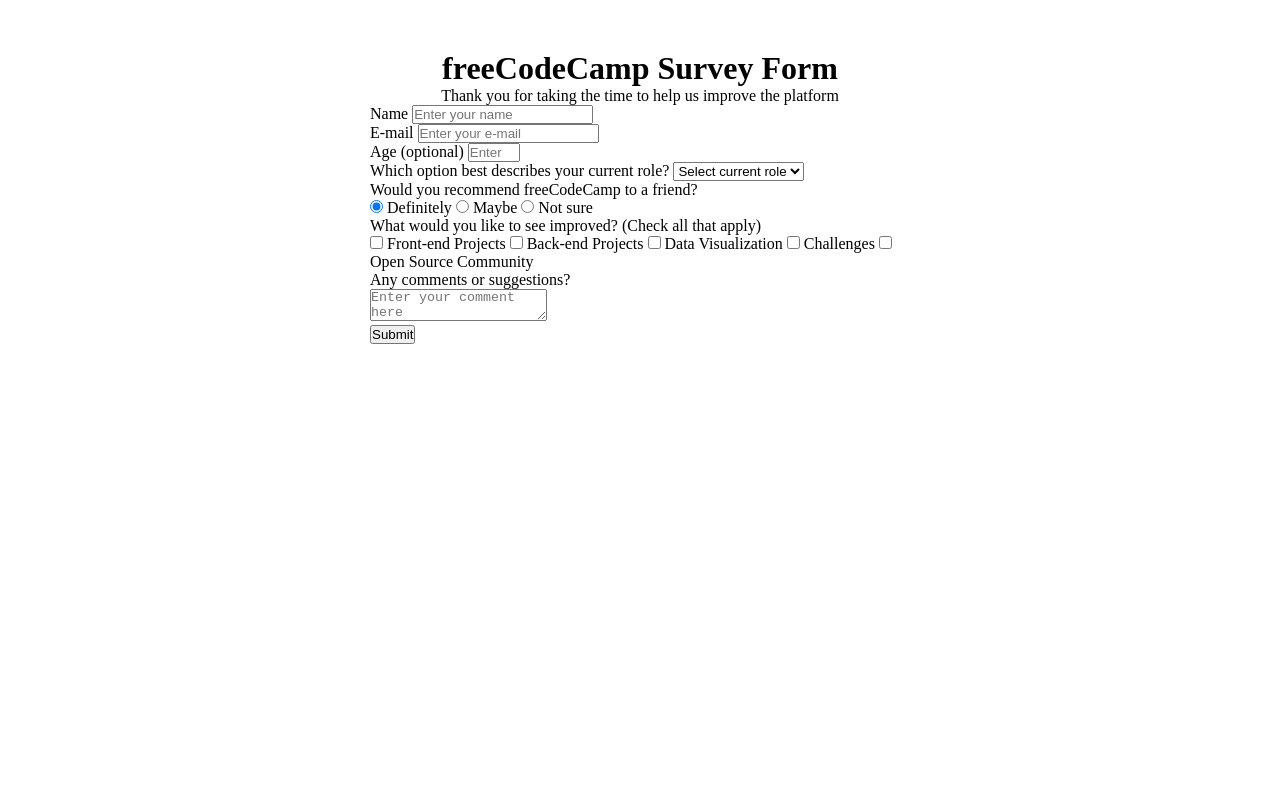
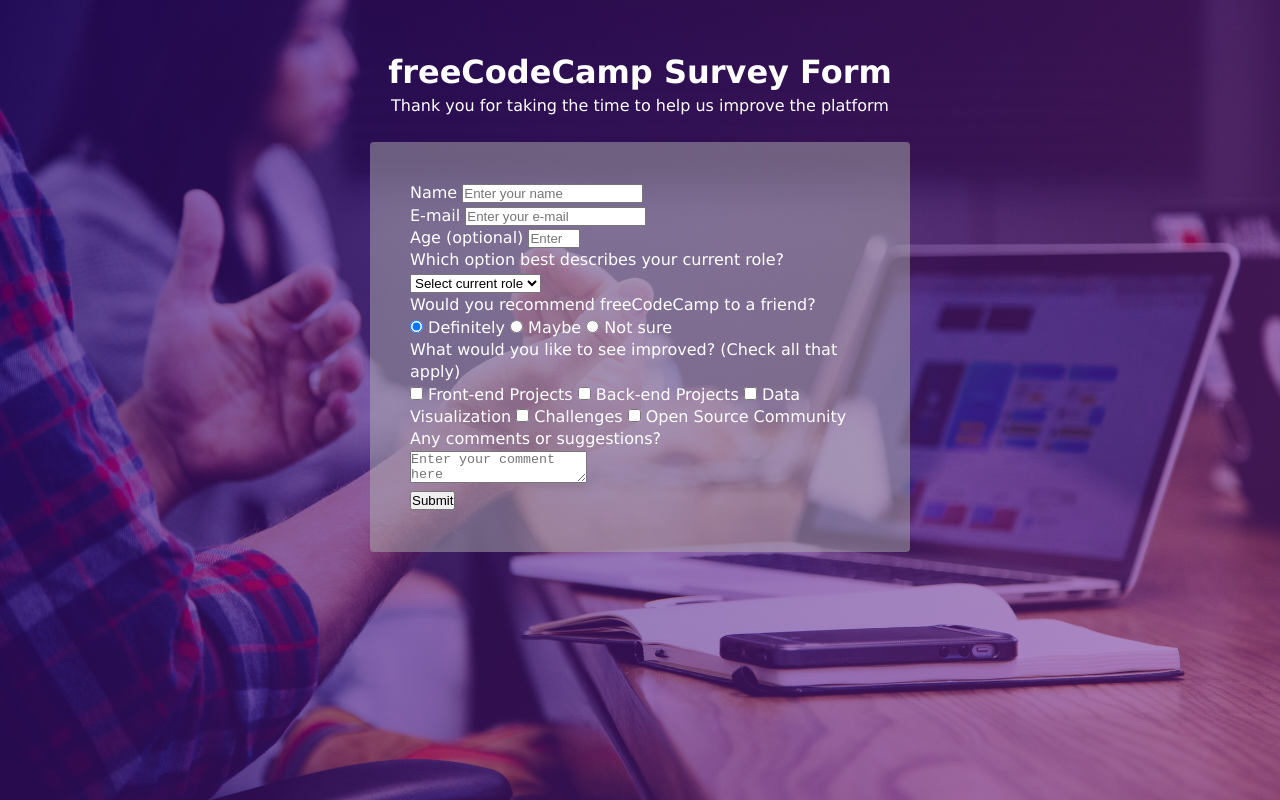
Before and after one commit to andishaa/survey-form, a plain HTML site: page index.html in a window 1280 px wide. Drawn offline with Linux system fonts and the light colour scheme.

Commit message:
Add background cover image and some basic body styles

```diff
--- a/style.css
+++ b/style.css
@@ -1,3 +1,8 @@
+:root {
+    --dark-grey-color: rgb(92, 92, 92);
+    --white-color: #fff;
+}
+
 * {
     box-sizing: border-box;
     margin: 0;
@@ -8,6 +13,7 @@
     height: 100vh;
 }
 
+/* a workaround for making the background image fixed on mobile devices */
 body::before {
     content: '';
     position: fixed;
@@ -16,6 +22,18 @@
     height: 100%;
     width: 100%;
     z-index: -1;
+    background: var(--dark-grey-color);
+    background-image: linear-gradient( 115deg, rgba(43, 2, 119, 0.6), rgba(121, 32, 148, 0.5)), url(./background-img.jpg);
+    background-position: center center;
+    background-size: cover;
+}
+
+body {
+    font-size: 1rem;
+    color: var(--white-color);
+    font-weight: 400;
+    font-family:'Lucida Sans', 'Lucida Sans Regular', 'Lucida Grande', 'Lucida Sans Unicode', Geneva, Verdana, sans-serif;
+    line-height: 1.4;
 }
 
 #container {
@@ -40,3 +58,13 @@
 .text-center {
     text-align: center;
 }
+
+.header {
+    margin-bottom: 1.5625rem;
+}
+
+#survey-form {
+    background-color: rgba(173, 173, 173, 0.5);
+    border-radius: 0.25rem;
+    padding: 2.5rem;
+}
```
Also changed, not shown: background-img.jpg (added).
